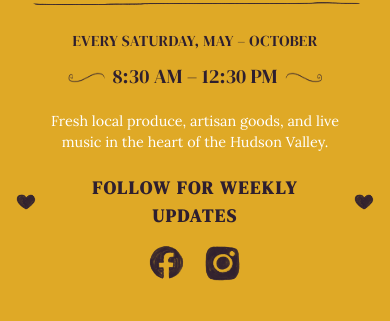
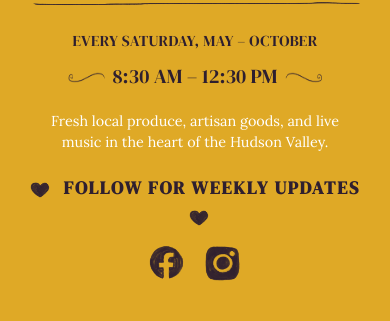
Before and after one commit to harmonicsystems/market, an Astro site: page / in a window 390 px wide. Shown: the part 333-654 px from the top of the page. Built offline with nearby package versions, Linux system fonts and the light colour scheme; Astro itself is replaced by a stand-in of ours; no server answers; a web font is replaced by a local one.

Commit message:
fix: keep hearts attached to FOLLOW FOR WEEKLY UPDATES text on mobile
When the text wrapped to two lines on narrow viewports, the flex layout
spread the hearts to opposite edges of the available width. Switched
from flex children to inline-block spans inside the paragraph so the
hearts flow with the text and wrap alongside it.

Co-Authored-By: Claude Opus 4.6 (1M context) <noreply@anthropic.com>

```diff
--- a/src/pages/index.astro
+++ b/src/pages/index.astro
@@ -48,12 +48,13 @@ const base = import.meta.env.BASE_URL;
         Fresh local produce, artisan goods, and live music in the heart of the Hudson Valley.
       </p>
 
-      <!-- Follow for weekly updates — hearts flank the label, socials always below -->
+      <!-- Follow for weekly updates — hearts inline with the text so they stay
+           attached when text wraps on narrow viewports. socials always below. -->
       <div class="flex flex-col items-center justify-center gap-3">
-        <p class="font-display font-bold text-black text-lg md:text-xl uppercase tracking-widest inline-flex items-center gap-3">
-          <span class="social-icon-mask block w-5 h-5 md:w-6 md:h-6 shrink-0" style={`background-color: #2E1F2F; -webkit-mask-image: url('${base}/icons/FM-HEART-ICON.png'); mask-image: url('${base}/icons/FM-HEART-ICON.png');`} aria-hidden="true"></span>
+        <p class="font-display font-bold text-black text-lg md:text-xl uppercase tracking-widest text-center">
+          <span class="social-icon-mask inline-block w-5 h-5 md:w-6 md:h-6 align-middle mr-2" style={`background-color: #2E1F2F; -webkit-mask-image: url('${base}/icons/FM-HEART-ICON.png'); mask-image: url('${base}/icons/FM-HEART-ICON.png');`} aria-hidden="true"></span>
           Follow for Weekly Updates
-          <span class="social-icon-mask block w-5 h-5 md:w-6 md:h-6 shrink-0" style={`background-color: #2E1F2F; -webkit-mask-image: url('${base}/icons/FM-HEART-ICON.png'); mask-image: url('${base}/icons/FM-HEART-ICON.png');`} aria-hidden="true"></span>
+          <span class="social-icon-mask inline-block w-5 h-5 md:w-6 md:h-6 align-middle ml-2" style={`background-color: #2E1F2F; -webkit-mask-image: url('${base}/icons/FM-HEART-ICON.png'); mask-image: url('${base}/icons/FM-HEART-ICON.png');`} aria-hidden="true"></span>
         </p>
         <div class="flex flex-wrap justify-center items-center gap-4">
           <a href={siteConfig.contact.facebook} target="_blank" rel="noopener noreferrer" aria-label="Follow us on Facebook" class="inline-flex items-center justify-center hover:opacity-80 transition-opacity">
```
